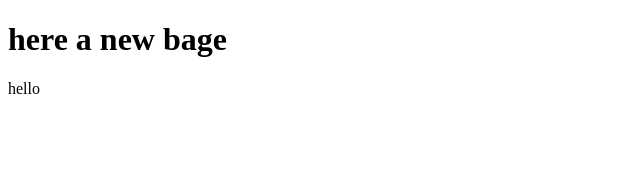
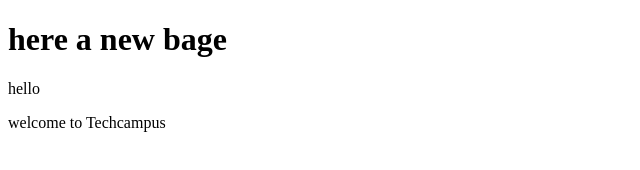
Before and after one commit to aljawhara1techcampus/techcampus-one, a plain HTML site: page index.html in a window 1280 px wide. Shown: the whole page, without its empty margins (0-640 px from the left). Drawn offline with Linux system fonts and the light colour scheme.

Commit message:
add new p

```diff
--- a/index.html
+++ b/index.html
@@ -6,5 +6,6 @@
 <body>
 <h1>here a new bage</h1>
 <p>hello</p>
+<p>welcome to Techcampus</p>
 </body>
 </html>
```
